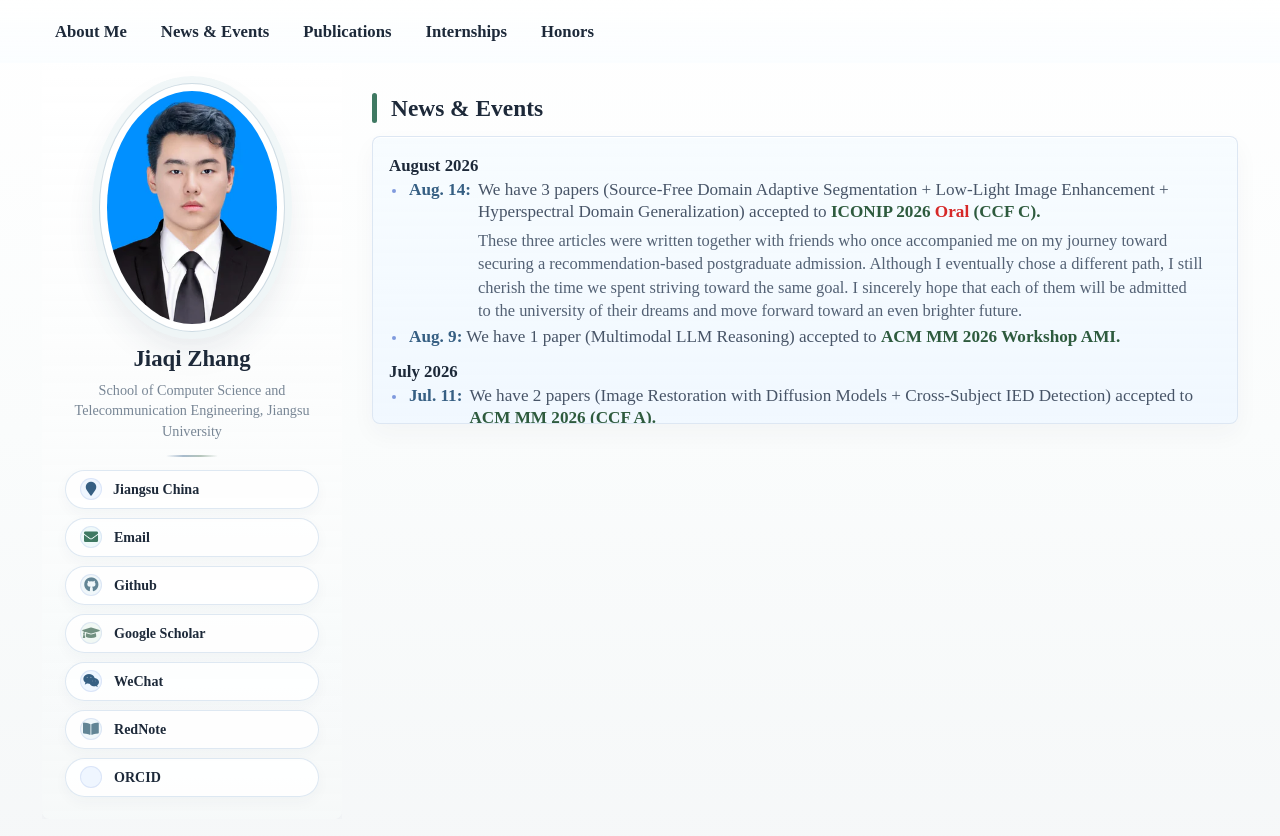
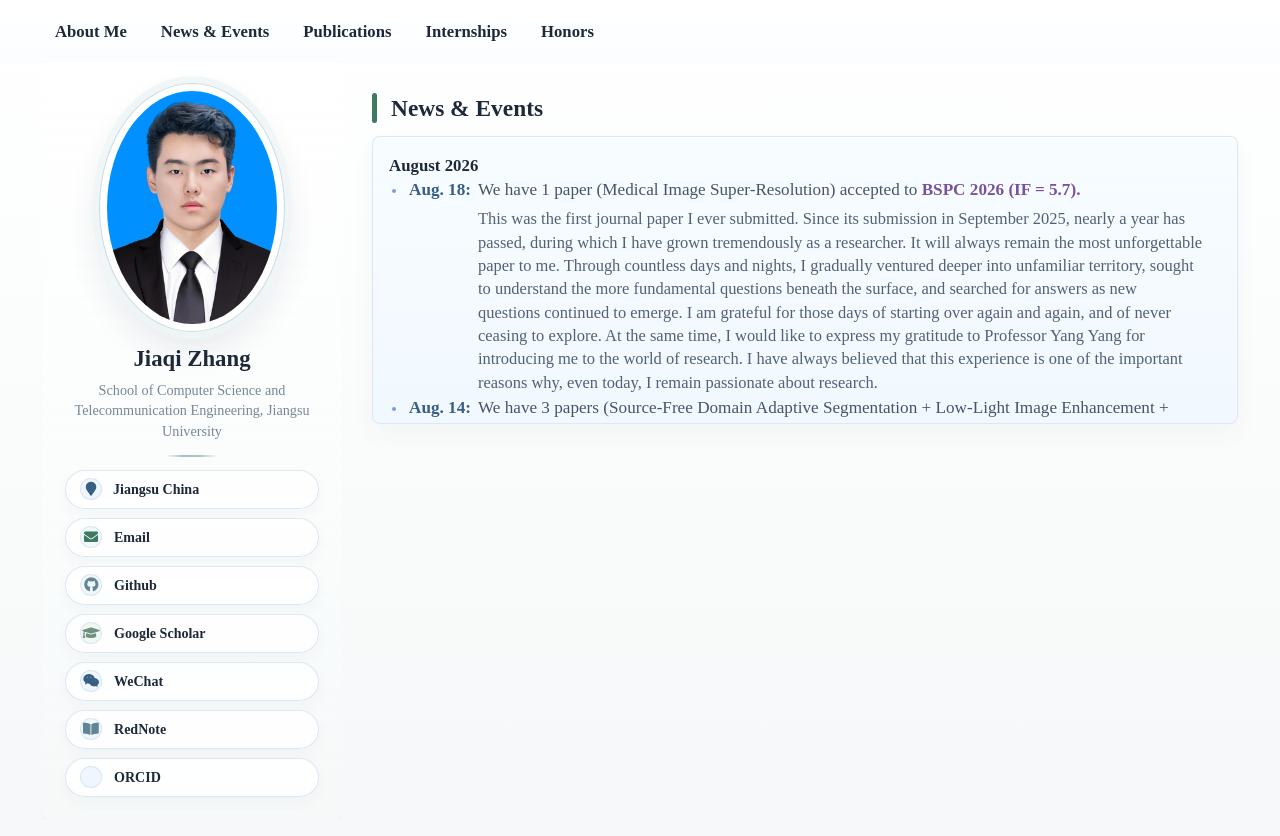
Before and after one commit to JiaqiZhang-Sengoku/JiaqiZhang-Sengoku.github.io, a Jekyll site: the page built from _pages/includes/new.md, in a window 1280 px wide. Shown: the top 836 px of the page. Built offline with Jekyll 4.4.1, drawn with Linux system fonts in a browser that asks for light colours; our own code applies the rules of GitHub Pages for plain Markdown files.

Commit message:
20260707

```diff
--- a/_pages/includes/new.md
+++ b/_pages/includes/new.md
@@ -7,6 +7,7 @@
   <div class="update-card">
     <h3 class="update-date">August 2026</h3>
     <ul class="update-list">
+      <li><span class="update-item-layout"><span class="update-day">Aug. 18:</span><span class="update-message">We have 1 paper (Medical Image Super-Resolution) accepted to <span class="highlight-journal">BSPC 2026 (IF = 5.7).</span><span class="update-reflection">This was the first journal paper I ever submitted. Since its submission in September 2025, nearly a year has passed, during which I have grown tremendously as a researcher. It will always remain the most unforgettable paper to me. Through countless days and nights, I gradually ventured deeper into unfamiliar territory, sought to understand the more fundamental questions beneath the surface, and searched for answers as new questions continued to emerge. I am grateful for those days of starting over again and again, and of never ceasing to explore. At the same time, I would like to express my gratitude to Professor Yang Yang for introducing me to the world of research. I have always believed that this experience is one of the important reasons why, even today, I remain passionate about research.</span></span></span></li>
       <li><span class="update-item-layout"><span class="update-day">Aug. 14:</span><span class="update-message">We have 3 papers (Source-Free Domain Adaptive Segmentation + Low-Light Image Enhancement + Hyperspectral Domain Generalization) accepted to <span class="highlight-conference">ICONIP 2026 <span class="highlight-oral">Oral</span> (CCF C).</span><span class="update-reflection">These three articles were written together with friends who once accompanied me on my journey toward securing a recommendation-based postgraduate admission. Although I eventually chose a different path, I still cherish the time we spent striving toward the same goal. I sincerely hope that each of them will be admitted to the university of their dreams and move forward toward an even brighter future.</span></span></span></li>
       <li><span class="update-day">Aug. 9:</span> We have 1 paper (Multimodal LLM Reasoning) accepted to <span class="highlight-conference">ACM MM 2026 Workshop AMI.</span></li>
     </ul>
```
